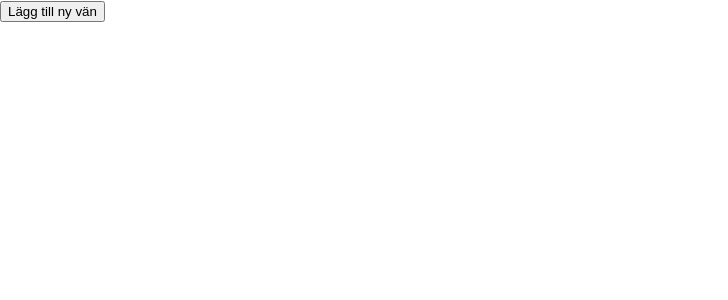
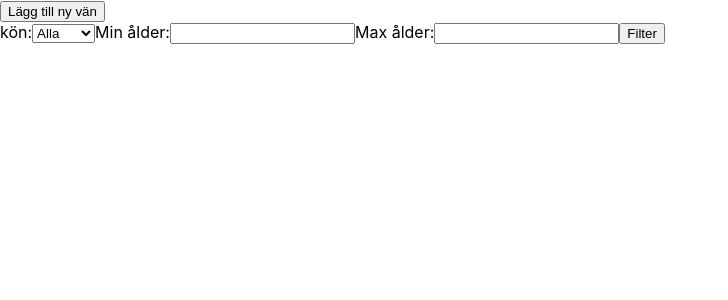
Before and after one commit to Milton3000/habitsandtasks, a React (Create React App) app: page / in a window 1280 px wide. Shown: the top 300 px of the page, without its empty margins (0-728 px from the left). Built offline with nearby package versions, Linux system fonts and the light colour scheme.

Commit message:
Filter (gender, min age , max age) added

```diff
--- a/src/components/Friends/Friends.jsx
+++ b/src/components/Friends/Friends.jsx
@@ -1,7 +1,7 @@
 import React, { useState } from "react";
 import "./Friends.css";
 
-const FriendDetails = ({ friend, showMoreInfo, showHideInfo }) => (
+const FriendInfo = ({ friend, showMoreInfo, showHideInfo }) => (
   <div className="friend" onClick={showHideInfo}>
     <img
       className="avatar"
@@ -32,6 +32,12 @@ const Friends = () => {
   const [friends, setFriends] = useState([]);
   const [selectedFriend, setSelectedFriend] = useState(null);
 
+  const [filters, setFilters] = useState({
+    gender: "",
+    minAge: "",
+    maxAge: "",
+  });
+
   const fetchRandomUser = async () => {
     const response = await fetch("https://randomuser.me/api");
     const data = await response.json();
@@ -47,16 +53,50 @@ const Friends = () => {
     setFriends([...friends, newFriend]);
   };
 
+  const callSetFilters = () => {
+    setFilters({
+      ...filters,
+      gender: document.querySelector("#gender").value,
+      minAge: document.querySelector("#minAge").value,
+      maxAge: document.querySelector("#maxAge").value,
+    });
+  };
+
   const showHideInfo = (index) =>
     setSelectedFriend(selectedFriend === index ? null : index);
+
+  const filteredFriends = friends.filter((friend) => {
+    const friendAge =
+      new Date().getFullYear() - new Date(friend.dob).getFullYear();
+    return (
+      (filters.gender === "" || friend.gender === filters.gender) &&
+      (filters.minAge === "" || friendAge >= parseInt(filters.minAge)) &&
+      (filters.maxAge === "" || friendAge <= parseInt(filters.maxAge))
+    );
+  });
 
   return (
     <div>
       <button onClick={fetchRandomUser}>Lägg till ny vän</button>
+
+      <div>
+        <label>kön:</label>
+        <select id="gender">
+          <option value="">Alla</option>
+          <option value="male">Man</option>
+          <option value="female">Kvinna</option>
+        </select>
+        <label>Min ålder:</label>
+        <input id="minAge" type="number" />
+        <label>Max ålder:</label>
+        <input id="maxAge" type="number" />
+        <button onClick={callSetFilters}>Filter</button>
+      </div>
+
       <ul>
-        {friends.map((friend, index) => (
+        {filteredFriends.map((friend, index) => (
           <li key={index}>
-            <FriendDetails
+            <FriendInfo
               friend={friend}
               showMoreInfo={selectedFriend === index}
               showHideInfo={() => showHideInfo(index)}
```
